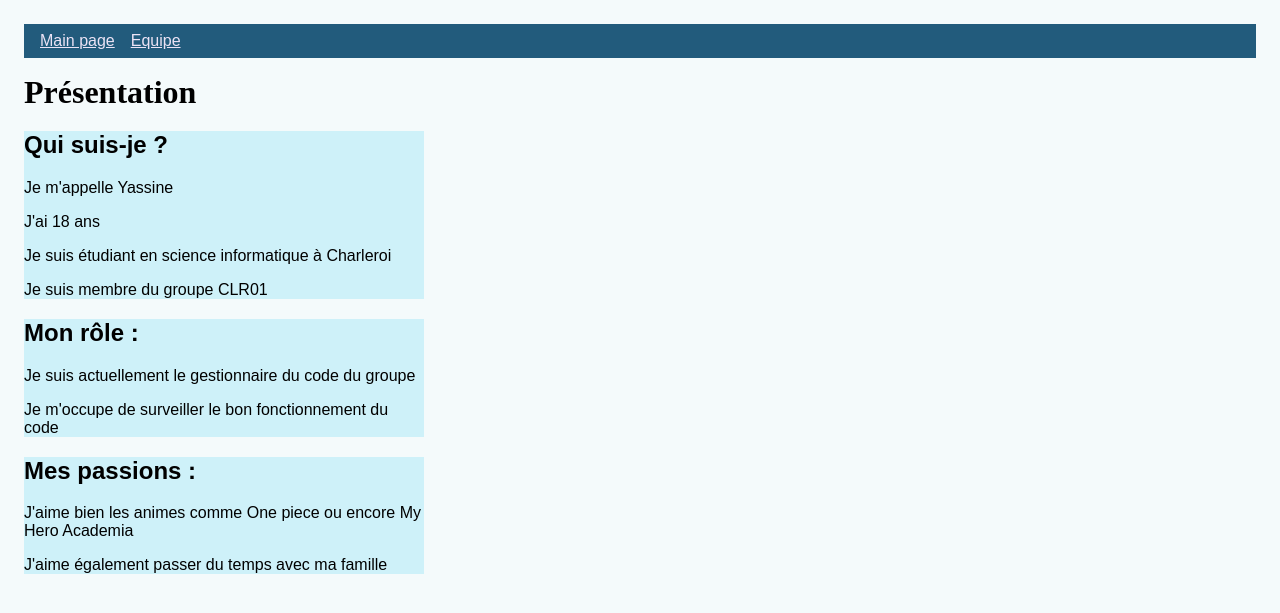
After one commit to Younesdjzz/Bac1-website, a Flask app: page /equipe/yassine in a window 1280 px wide. The commit adds this page. Shown: the top 613 px of the page. Run offline with Flask 3, Linux system fonts and the light colour scheme.

Commit message:
j'ai ajoute ma page de presentation

```diff
--- a/mobility/__init__.py
+++ b/mobility/__init__.py
@@ -38,10 +38,10 @@ def create_app(test_config=None):
 
     @app.route('/equipe')
     def equipe():
-        discord = ["younesdjzz", "...", "zakariia_h"]
+        discord = ["younesdjzz", "yassne", "zakariia_h"]
         team = ["Younes", "Yassine", "Zakaria"]
-        route_team = ["/equipe/younes", "...", "/equipe/zakaria"]
-        image = ["younes.jpg", "...", "zakaria.jpg"]
+        route_team = ["/equipe/younes", "/equipe/yassine", "/equipe/zakaria"]
+        image = ["younes.jpg", "yassine.png", "zakaria.jpg"]
         info_equipe = zip(team, discord, route_team, image)
         return render_template('equipe.html', info_equipe=info_equipe)
 
@@ -52,4 +52,7 @@ def create_app(test_config=None):
     @app.route('/equipe/zakaria')
     def zakaria():
         return render_template('zakaria.html', prenom="Zakaria", age="18")
+    @app.route('/equipe/yassine')
+    def yassine():
+        return render_template('yassine.html',prenom='Yassine',age='18')
     return app
--- a/mobility/static/style.css
+++ b/mobility/static/style.css
@@ -1,5 +1,8 @@
 html { font-family: sans-serif; background: #F4FAFB ; padding: 1rem; }
-body { max-width: 1000px; margin: 0 auto; background: #FEFEFF  }
+
+/* body { max-width: 1000px; margin: 0 auto; background: #FEFEFF  } */
+@media (max-width:500px) {body{ background:blue}}
+
 h1 { font-family: serif; margin: 1rem 0; }
 a { color: #EBE3F5 ; }
 nav { background: #225B7C ; display: flex; align-items: center;
--- /dev/null
+++ b/mobility/templates/yassine.html
@@ -0,0 +1,12 @@
+{% extends "base_membre.html" %}
+
+{% block mon_role %}
+<p>Je suis actuellement le gestionnaire du code du groupe</p>
+<p>Je m'occupe de surveiller le bon fonctionnement du code</p>
+{% endblock %}
+
+{% block mes_passions %}
+
+<p>J'aime bien les animes comme One piece ou encore My Hero Academia  </p>
+<p>J'aime également passer du temps avec ma famille </p>
+{% endblock %}
```
Also changed, not shown: mobility/static/yassine.png (added).
